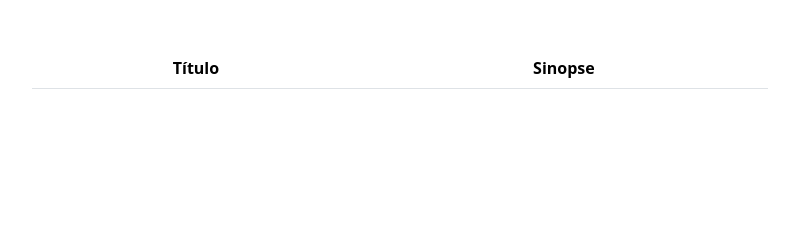
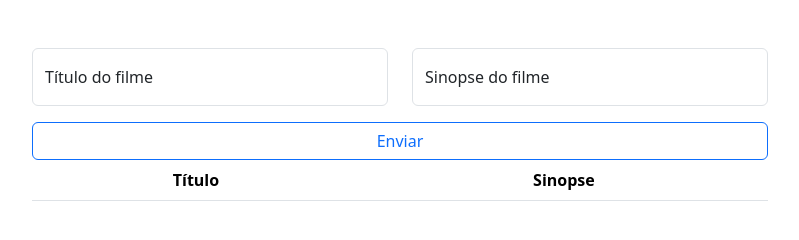
Before and after one commit to arthurbarbosadornelassilva/FrontEnd_maua_2_2024, a website: page JS_and_NodeJS/Front-End/index.html in a window 1280 px wide. Shown: the whole page, without its empty margins (240-1039 px from the left). Drawn offline with nearby package versions, Linux system fonts and the light colour scheme; no server answers.

Commit message:
Criação do post com axios e entrada e dados

```diff
--- a/JS_and_NodeJS/Front-End/JS/script.js
+++ b/JS_and_NodeJS/Front-End/JS/script.js
@@ -1,11 +1,32 @@
 const protocolo = 'http://'
 const baseURL = 'localhost:3000'
-const filmeEndpoint = '/filmes'
+const filmesEndpoint = '/filmes'
+
+
+//////////////////////////////////////////////////////////////////////
+// Função reutilizável para adicionar um filme na tabela de filmes:
+
+// function listarFilmes(filmes) {
+//     let tabela = document.querySelector('.filmes')  // --> para selecionar o documento
+//     let corpoTabela = tabela.getElementsByTagName('tbody'[0])
+//     corpoTabela.innerHTML = ""
+//     // Criando um 'For' aprimorado
+//     for (let filme of filmes) {
+//         let linha = corpoTabela.insertRow(0)
+//         let celulaTitulo = linha.insertCell(0)
+//         let celulaSinopse = linha.insertCell(1)
+//         celulaTitulo.innerHTML = filme.titulo
+//         celulaSinopse.innerHTML = filme.sinopse
+//     }
+// }
 
 // Função a ser executada de forma assíncrona
 async function obterFilmes () {
-    const URLcompleta = `${protocolo}${baseURL}${filmeEndpoint}`
+    const URLcompleta = `${protocolo}${baseURL}${filmesEndpoint}`
     const filmes = (await axios.get(URLcompleta)).data
+
+    //listarFilmes(filmes)
+
     let tabela = document.querySelector('.filmes') // --> para selecionar o documento
     let corpoTabela = tabela.getElementsByTagName('tbody')[0] // -->
     // Criando um 'For' aprimorado
@@ -16,6 +37,28 @@ async function obterFilmes () {
         celulaTitulo.innerHTML = filme.titulo
         celulaSinopse.innerHTML = filme.sinopse
     }
+}
 
-    console.log (filmes)
+async function cadastrarFilme() {
+    const URLcompleta = `${protocolo}${baseURL}${filmesEndpoint}`
+    let tituloInput = document.querySelector('#tituloInput')
+    let sinopseInput = document.querySelector('#sinopseInput')
+    let titulo = tituloInput.value
+    let sinopse = sinopseInput.value
+    tituloInput.value = ""
+    sinopseInput.value = ""
+    const filmes = (await axios.post(URLcompleta, {titulo, sinopse})).data
+
+    // listarFilmes(filmes)
+
+    let tabela = document.querySelector('.filmes')
+    let corpoTabela = tabela.getElementsByTagName('tbody')[0]
+    corpoTabela.innerHTML = ""
+    for (let filme of filmes) {
+        let linha = corpoTabela.insertRow(0)
+        let celulaTitulo = linha.insertCell(0)
+        let celulaSinopse = linha.insertCell(1)
+        celulaTitulo.innerHTML = filme.titulo
+        celulaSinopse.innerHTML = filme.sinopse
+    }
 }
--- a/JS_and_NodeJS/Front-End/index.html
+++ b/JS_and_NodeJS/Front-End/index.html
@@ -10,6 +10,26 @@
 </head>
 <body onload="obterFilmes()">
     <div class="container mt-5">
+        <div class="row justify-content-center">
+            <!-- <h2> Insira aqui um novo filme: </h2> -->
+            <div class="col-md-8 col-lg-4">
+                <div class="form-floating mb-3">
+                    <input type="text" class="form-control" id="tituloInput" placeholder="Titulo do Filme">
+                    <label for="tituloInput"> Título do filme </label>
+                </div>
+            </div>
+            <div class="col-md-8 col-lg-4">
+                <div class="form-floating mb-3">
+                    <input type="text"  class="form-control" id="sinopseInput" placeholder="Sinopse do Filme">
+                    <label for="sinopseInput"> Sinopse do filme </label>
+                </div>
+            </div>
+        </div>
+        <div class="row justify-content-center">
+            <div class="col-md-8">
+                <button class="btn btn-outline-primary w-100" onclick="cadastrarFilme()"> Enviar </button>
+            </div>
+        </div>
         <div class="row justify-content-center">
             <div class="col-md-8">
                 <table class="table table-striped table-hover text-center filmes">
```
